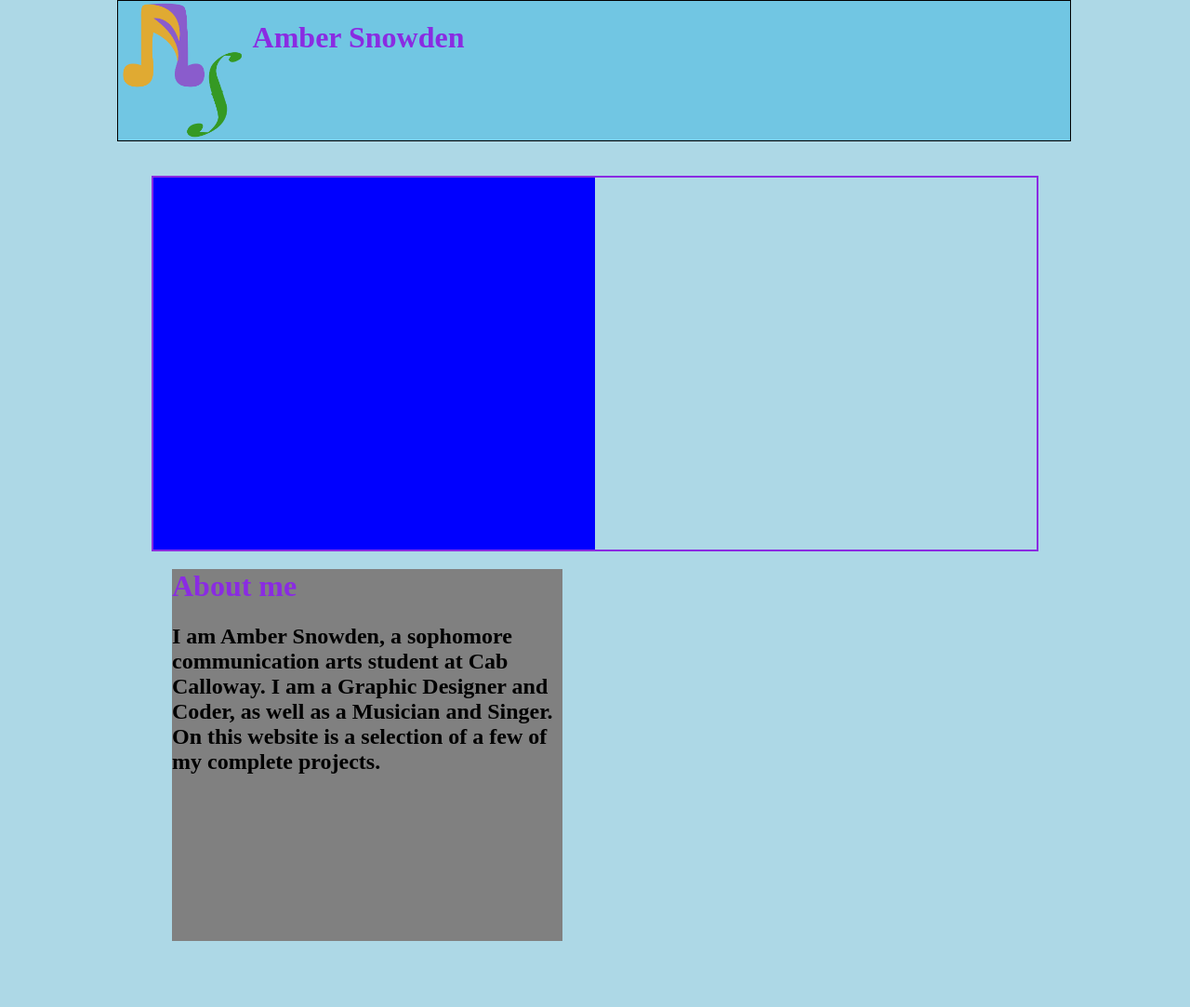
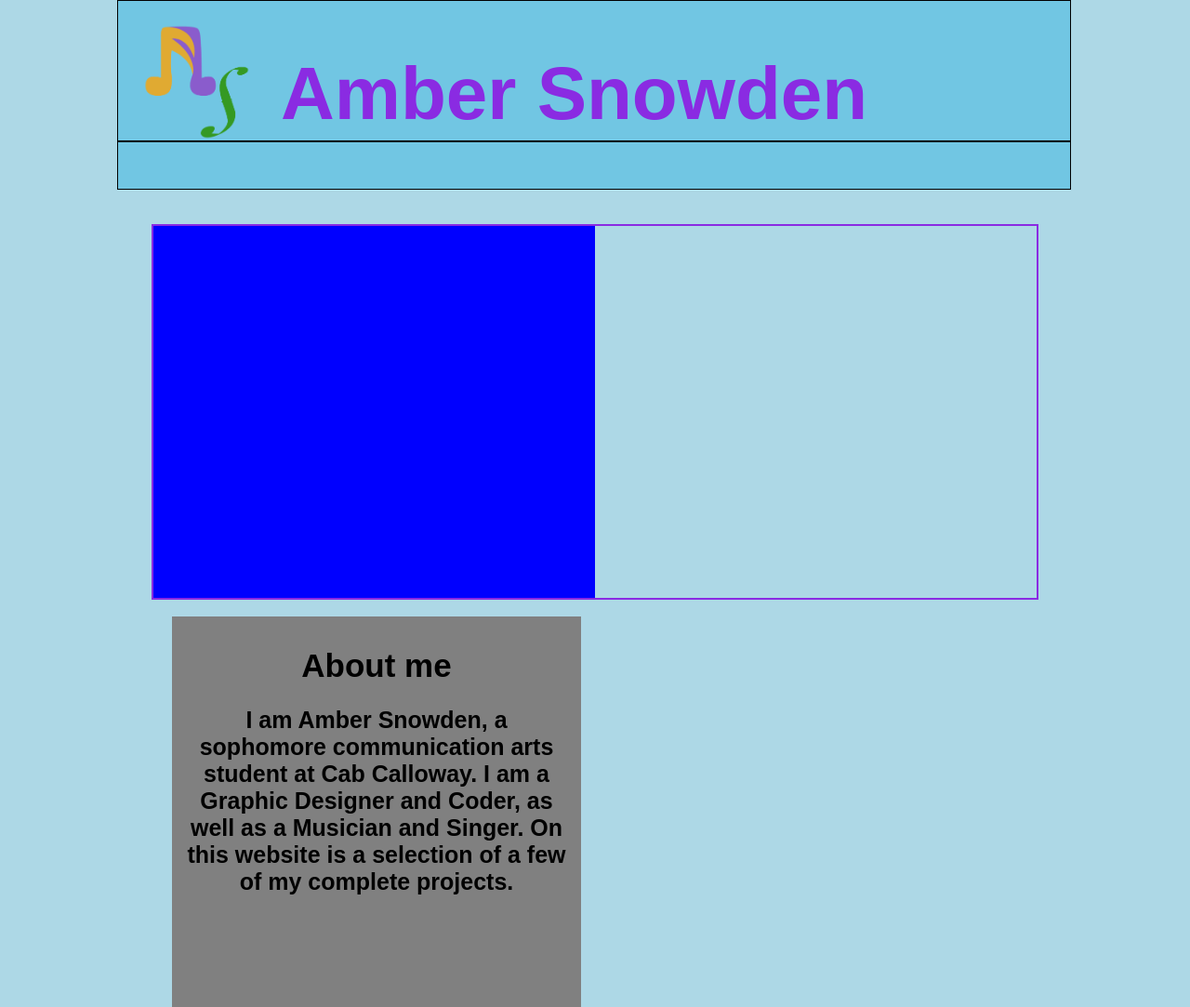
Before and after one commit to likeahawktoa/portfolio_website, a plain HTML site: page index.html in a window 1280 px wide. Shown: the whole page at 93% size. Before the commit the page ends 1012 px from the top, so only its background shows below. Drawn offline with Linux system fonts and the light colour scheme.

Commit message:
ruined everything

```diff
--- a/css/style.css
+++ b/css/style.css
@@ -14,8 +14,24 @@ body{
     display: flex;
     border: 1px solid black;
     justify-content: left;
-    font-style: PT Sans, sans-serif;
+    font-family: PT Sans light, sans-serif;
+    font-size: 40px;
 
+}
+#personal_logo {
+padding: 25px;
+height: 125px;
+width: 125px;
+}
+#nav_buttons {
+    width: 1024px;
+    height: 50px;
+    background-color: rgb(113, 198, 227);
+    display: flex;
+    border: 1px solid black;
+    justify-content: left;
+    font-family: PT Sans light, sans-serif;
+    font-size: 35px;
 }
 #main_container {
     width: 1024px;
@@ -55,6 +71,17 @@ body{
     align-items: center;
     background-color: gray;
     margin: 20px;
-    align-self: right;
     flex-shrink: 5;
+    padding: 10px;
+    text-align: center;
 }
+#about_title {
+    font-size: 35px;
+    color: black;
+    font-family: PT Sans, sans-serif;
+}
+#about_text {
+    font-size: 25px;
+    color: black;
+    font-family: PT Sans, sans-serif;
+}
--- a/index.html
+++ b/index.html
@@ -4,12 +4,12 @@
     <link rel="stylesheet" href="css/style.css" type="text/css">
     <meta charset="UTF-8">
     <meta name="viewport" content="width=device-width, initial-scale=1.0">
-    <title>Document</title>
+    <title>Amber Snowden's Wacky Website s</title>
 </head>
 <body>
 <div id="main">
         <div id="header">
-            <img src="images/personal_logo.png">
+            <img id="personal_logo" src="images/personal_logo.png">
             <h1>Amber Snowden</h1>
         </div>
         <!-- end of the header div -->
@@ -23,8 +23,8 @@
             </div>
             <!-- end of amber picture div -->
             <div id="about_amber">
-                <h1>About me</h1>
-                <h2>I am Amber Snowden, a sophomore
+                <h1 id="about_title">About me</h1>
+                <h2 id="about_text">I am Amber Snowden, a sophomore
                     communication arts student at Cab Calloway.
                     I am a Graphic Designer and Coder, as well as a Musician and Singer.
                     On this website is a selection of a few of my
```
